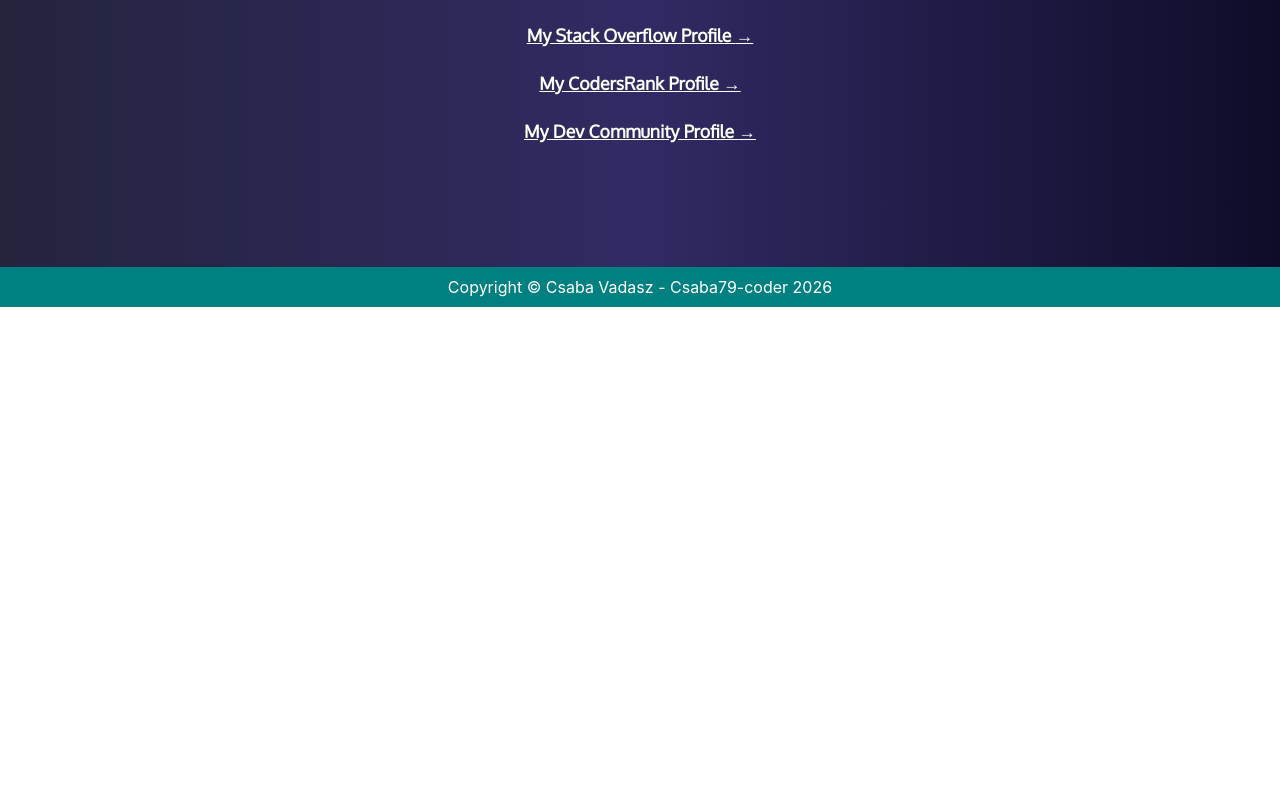
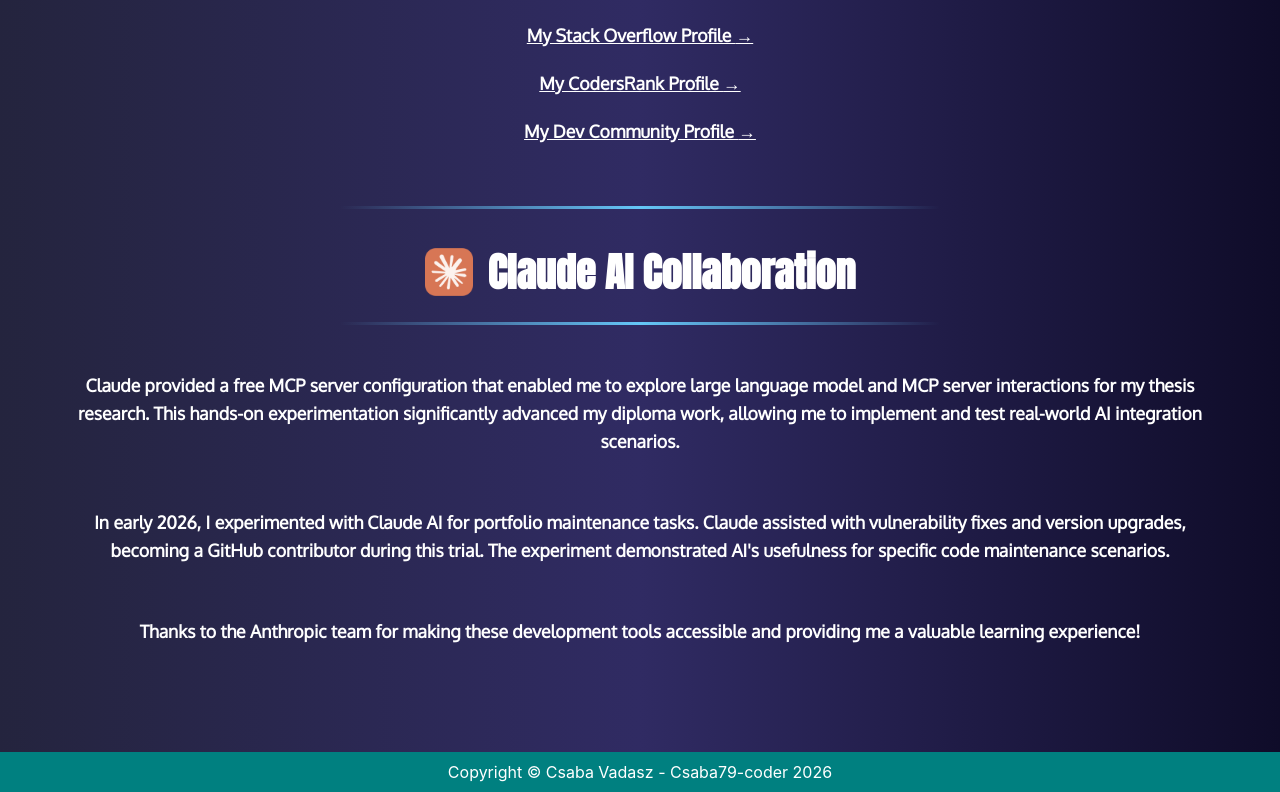
Before and after one commit to Csaba79-coder/portfolio, a React (Create React App) app: page /about-me in a window 1280 px wide. Shown: the part 557-1349 px from the top of the page. Before the commit the page ends 864 px from the top, so only its background shows below. Built offline with nearby package versions, Linux system fonts and the light colour scheme.

Commit message:
add Claude AI collaboration section to About Me

```diff
--- a/src/App.css
+++ b/src/App.css
@@ -631,3 +631,25 @@
     padding: 80px 20px 40px;
     overflow-y: auto;
 }
+
+/* Claude AI Collaboration Section */
+.claude-collaboration {
+    margin-top: 1em;
+}
+
+.claude-collaboration h2 {
+    display: flex;
+    align-items: center;
+    justify-content: center;
+    gap: 15px;
+    font-family: 'Anton', sans-serif;
+    font-weight: bold;
+    color: white;
+    font-size: clamp(1.5em, 5vw, 2.5em);
+    margin-bottom: 0.5em;
+}
+
+.claude-title-icon {
+    width: 1.2em;
+    height: 1.2em;
+}
--- a/src/components/aboutme.js
+++ b/src/components/aboutme.js
@@ -1,5 +1,6 @@
 import React, { Component } from 'react';
 import { Grid } from "@mui/material";
+import claudeLogo from '../assets/claude-ai-icon.png';
 import Footer from "./footer";
 
 class About extends Component {
@@ -36,6 +37,33 @@
                             <br/>
                             <br/>
                             <br/>
+
+                            <hr className="about-separator" />
+
+                            <div className="claude-collaboration">
+                                <h2>
+                                    <img src={claudeLogo} alt="Claude AI" className="claude-title-icon" />
+                                    Claude AI Collaboration
+                                </h2>
+                                <hr className="about-separator" />
+                                <p>
+                                    Claude provided a free MCP server configuration that enabled me to explore large
+                                    language model and MCP server interactions for my thesis research. This hands-on
+                                    experimentation significantly advanced my diploma work, allowing me to implement and
+                                    test real-world AI integration scenarios.
+                                </p>
+                                <p>
+                                    In early 2026, I experimented with Claude AI for portfolio maintenance tasks.
+                                    Claude assisted with vulnerability fixes and version upgrades, becoming a GitHub
+                                    contributor during this trial. The experiment demonstrated AI's usefulness for
+                                    specific code maintenance scenarios.
+                                </p>
+                                <p>
+                                    Thanks to the Anthropic team for making these development tools accessible and
+                                    providing me a valuable learning experience!
+                                </p>
+                            </div>
+                            <br/>
                             <br/>
                         </Grid>
                     </Grid>
```
Also changed, not shown: src/assets/claude-ai-icon.png (added), src/components/footer.js (line endings or trailing spaces).
